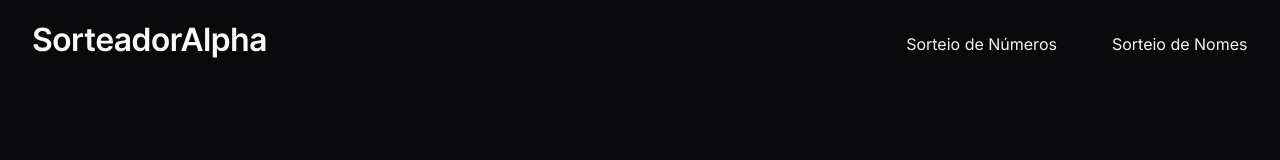
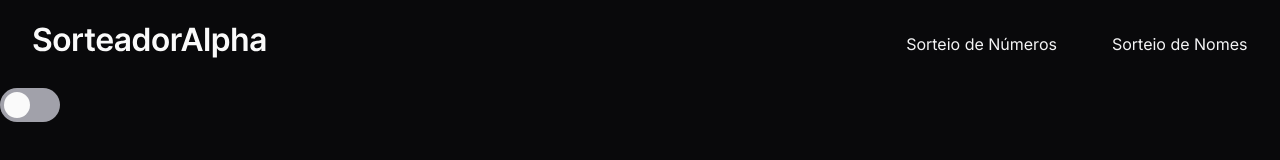
Before and after one commit to luizricardomaciel/sorteador-alpha, a plain HTML site: page index.html in a window 1280 px wide. Drawn offline with Linux system fonts and the light colour scheme.

Commit message:
feat: adiciona o botão checkbox

```diff
--- a/index.html
+++ b/index.html
@@ -25,6 +25,11 @@
       </div>
     </header>
 
+    <div class="toggle-switch">
+      <input type="checkbox" class="toggle-checkbox" id="toggle-switch" />
+      <label class="toggle-label" for="toggle-switch"></label>
+    </div>
+
     <div id="root"></div>
   </body>
   <script src="main.js"></script>
--- a/styles/style.css
+++ b/styles/style.css
@@ -69,3 +69,46 @@ header ul li a {
 header ul li a:hover {
   color: var(--cor-primaria);
 }
+
+.toggle-switch {
+  display: inline-block;
+  position: relative;
+  width: 60px;
+  height: 34px;
+}
+
+.toggle-checkbox {
+  display: none;
+}
+
+.toggle-label {
+  position: absolute;
+  cursor: pointer;
+  top: 0;
+  left: 0;
+  right: 0;
+  bottom: 0;
+  background-color: var(--cor-texto-300);
+  transition: 0.4s;
+  border-radius: 34px;
+}
+
+.toggle-label:before {
+  position: absolute;
+  content: "";
+  height: 26px;
+  width: 26px;
+  left: 4px;
+  bottom: 4px;
+  background-color: var(--cor-texto-100);
+  transition: 0.4s;
+  border-radius: 50%;
+}
+
+.toggle-checkbox:checked + .toggle-label {
+  background-color: var(--cor-primaria);
+}
+
+.toggle-checkbox:checked + .toggle-label:before {
+  transform: translateX(26px);
+}
```
